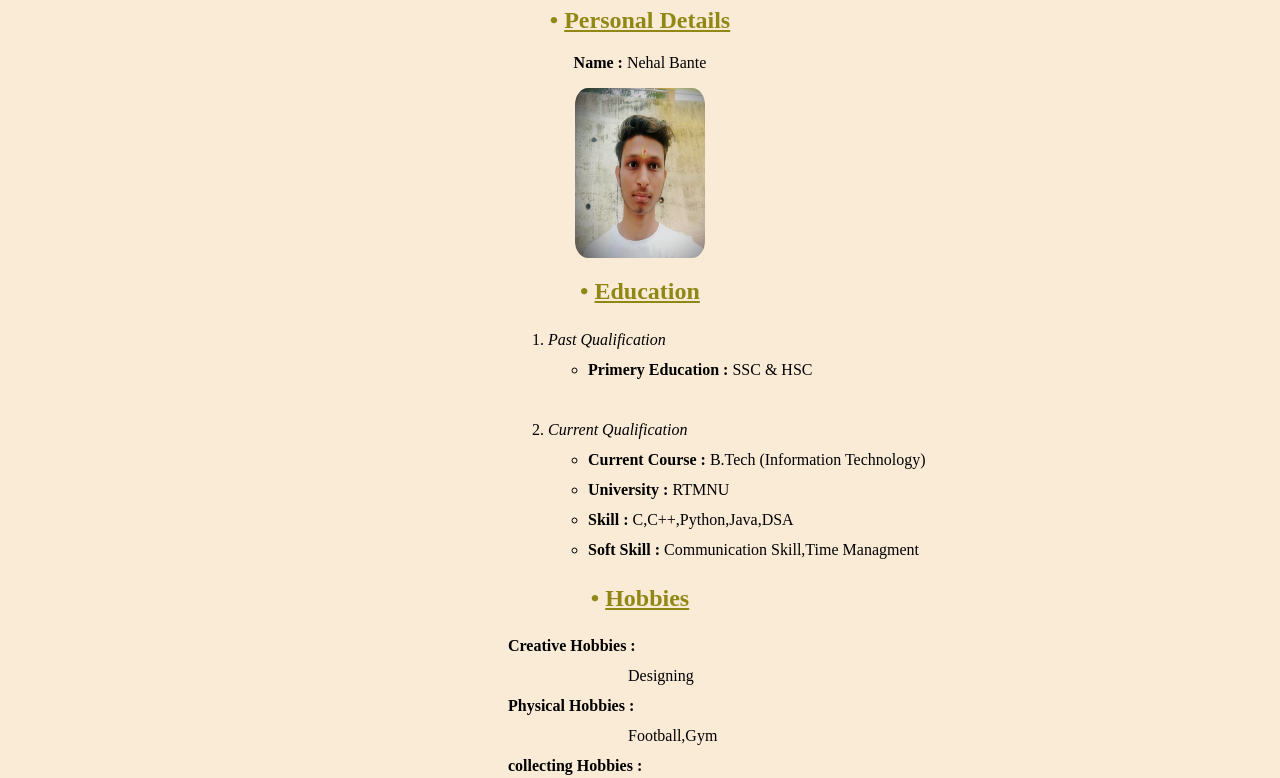
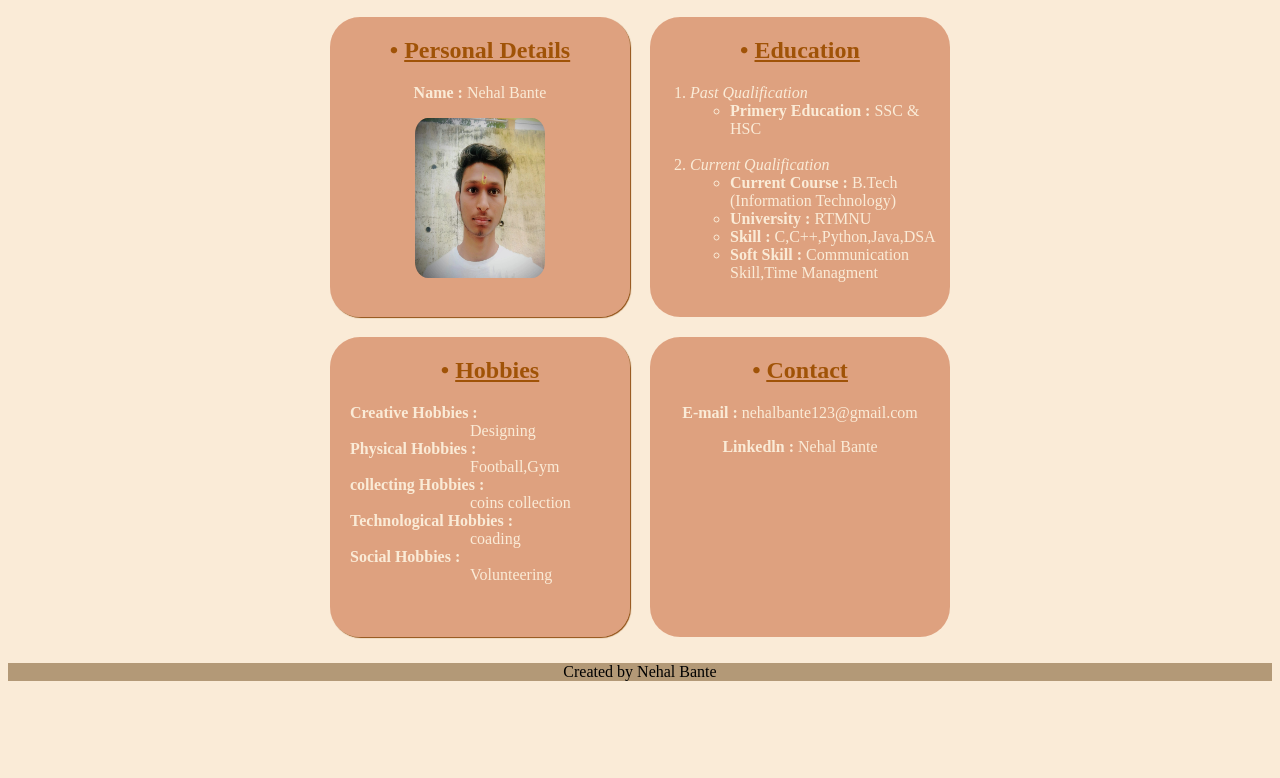
Before and after one commit to nehalbante/Web-Dev, a plain HTML site: page profile/index.html in a window 1280 px wide. Shown: the part 73-851 px from the top of the page. After the commit the page ends 800 px from the top, so only its background shows below. Drawn offline with Linux system fonts and the light colour scheme.

Commit message:
updated index.html

```diff
--- /dev/null
+++ b/practice3.css
@@ -0,0 +1,9 @@
+div{
+    background-color: aqua;
+    padding: 100px;
+    margin: 20px;
+    border: 5px solid black;
+    border-style:double;
+    border-collapse: 5px;
+
+}
--- a/profile/index.html
+++ b/profile/index.html
@@ -10,11 +10,13 @@
 
 <body>
     <h1>BioData</h1>
+    <div class="main1">
+    <div class="box1">
     <h2>• <ins>Personal Details</ins></h2>
     <p><b>Name : </b>Nehal Bante</p>
-    <img src="/data/nehal img.jpg" alt="profile img" width="130" height="170">
-
-
+    <img src="/data/nehal img.jpg" alt="profile img" width="130" height="160">
+</div>
+ <div class="box2">
     <h2>• <ins>Education</ins></h2>
     <ol>
         <li><i>Past Qualification</i></li>
@@ -30,6 +32,11 @@
             <li><b>Soft Skill :</b> Communication Skill,Time Managment</li>
         </ul>
     </ol>
+</div>
+</div>
+<div class="main2">
+<div class="box3">
+    <div class="adjust">
     <h2>• <ins>Hobbies</ins></h2>
     <dl>
         <dt><b>Creative Hobbies :</b></dt>
@@ -43,7 +50,14 @@
         <dt><b>Social Hobbies :</b> </dt>
         <dd>Volunteering</dd>
     </dl>
+</div>
+</div>
+<div class="box4">
     <h2>• <ins><a href="/profile/contact.html">Contact</a></h2>
+        <p><b>E-mail :</b> nehalbante123@gmail.com</p>
+        <p><b>Linkedln :</b> Nehal Bante</p>
+    </div>
+</div>
 </body>
 <footer>
     <p>Created by Nehal Bante</p>
--- a/profile/style.css
+++ b/profile/style.css
@@ -1,39 +1,143 @@
-h1{
+h1 {
     text-align: center;
     color: #a05307;
-    text-shadow:  2px 2px 2px #8f4d10;
+    text-shadow: 1px 1px 1px #8f4d10;
 
 }
-h2{
+
+h2 {
     text-align: center;
-    color: #918715;
+    color: #a05307;
     text-decoration: dotted;
 }
-body{
+
+body {
     background-color: antiquewhite;
+    color: antiquewhite;
+}
+footer{
+    color:black;
+}
 
-}
-img{
-    display:block;
+
+img {
+    display: block;
     margin-left: auto;
     margin-right: auto;
     border-radius: 10%;
 }
-p{
+
+p {
     text-align: center;
 }
 
-ol{
-    line-height: 30px;
-    margin-left: 500px;
+ol {
+    /* line-height: 30px;
+    margin-left: 500px; */
 }
-dl{
-    line-height: 30px;
-    margin-left: 500px;
+
+dl {
+    /* line-height: 30px;
+    margin-left: 500px; */
 }
-dd{
+
+dd {
     margin-left: 120px;
 }
-footer{
-    background-color:rgb(179, 153, 119) ;
+
+footer {
+    background-color: rgb(179, 153, 119);
+    text-align: center;
 }
+
+div.box1 {
+    height: 300px;
+    width: 300px;
+    /* border: 2px solid #a05307; */
+    justify-content: center;
+    border-radius: 30px;
+    background-color:#c55f3085;
+    margin: 10px;
+    box-shadow: 1px 1px 1px #8f4d10;
+}
+
+div.box2 {
+    height: 300px;
+    width: 300px;
+    /* border: 2px solid #a05307; */
+    justify-content: center;
+    border-radius: 30px;
+    background-color:#c55f3085;
+     margin: 10px;
+}
+
+div.box3 {
+    height: 300px;
+    width: 300px;
+    /* border: 2px solid #a05307; */
+    justify-content: center;
+    border-radius: 30px;
+    background-color:#c55f3085;
+     margin: 10px;
+     box-shadow: 1px 1px 1px #8f4d10
+
+}
+
+div.box4 {
+    height: 300px;
+    width: 300px;
+    /* border: 2px solid #a05307; */
+    justify-content: center;
+    border-radius: 30px;
+    background-color:#c55f3085;
+     margin: 10px;
+
+}
+div.box1:hover{
+    height: 320px;
+    width: 320px;
+    background-color:#c55f306d;
+    box-shadow: 3px 3px 3px #8f4d10
+}
+
+div.box2:hover{
+    height: 320px;
+    width: 320px;
+    background-color:#c55f306d;
+     box-shadow: 3px 3px 3px #8f4d10
+}
+
+div.box3:hover{
+    height: 320px;
+    width: 320px;
+    background-color:#c55f306d;
+     box-shadow: 3px 3px 3px #8f4d10
+}
+
+div.box4:hover{
+    height: 320px;
+    width: 320px;
+    background-color:#c55f306d;
+     box-shadow: 3px 3px 3px #8f4d10
+}
+
+
+div.main1 {
+    display: flex;
+    justify-content: center;
+
+}
+
+div.main2 {
+    display: flex;
+    justify-content: center;
+
+}
+
+a {
+    color:#a05307;
+}
+
+div.adjust {
+    margin-left: 20px;
+}
```
Also changed, not shown: flag.html (added, +86 -0 lines), index.html (+2 -0 lines), practice3.html (+10 -11 lines), traffic.html (added, +47 -0 lines), data/ashok chakra.png (added), data/flag-pole.png (added), data/flag_piller.jpg (added), data/piller.png (added), profile/contact.html (line endings or trailing spaces), profile/contact_style.css (line endings or trailing spaces), traffic style.css (added).
